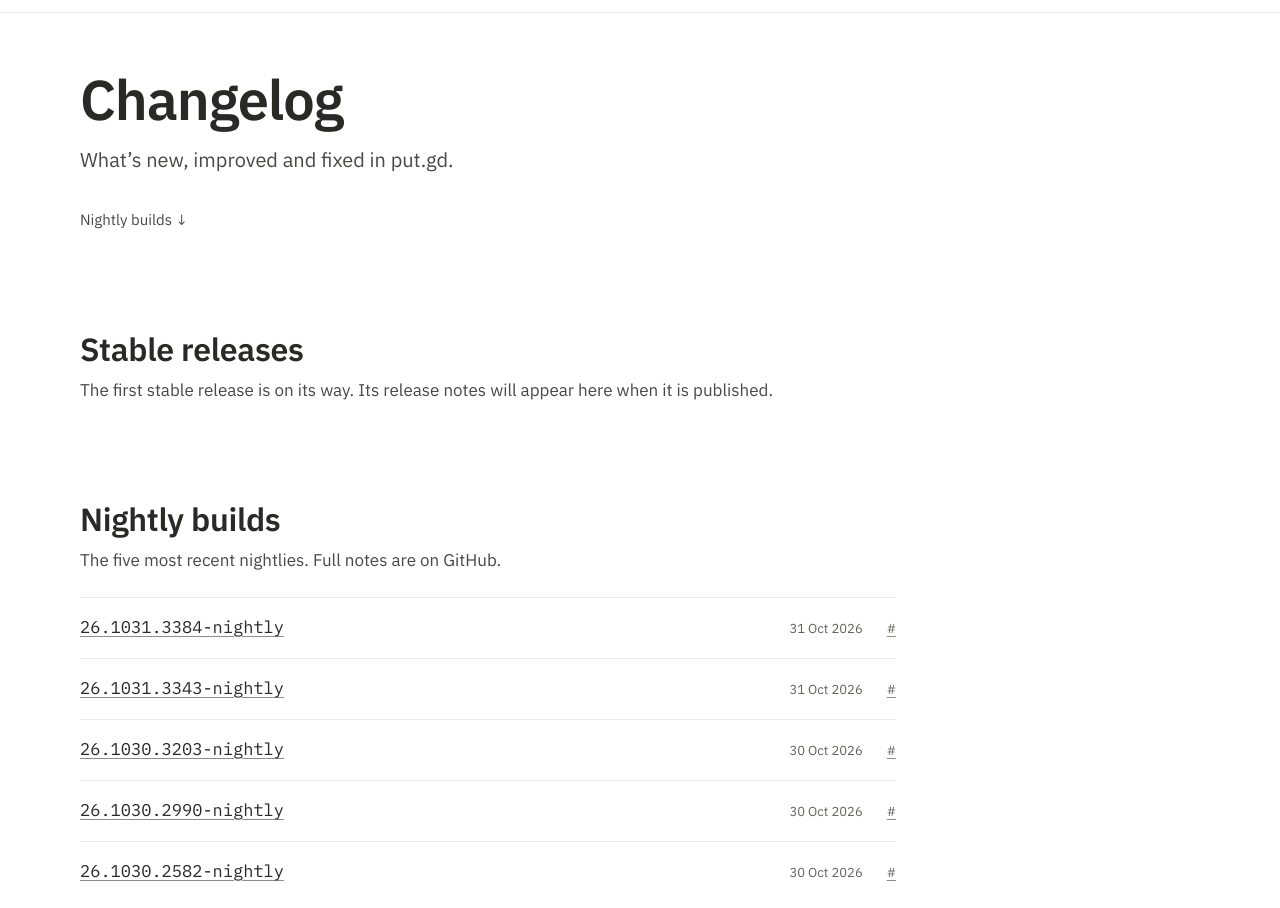
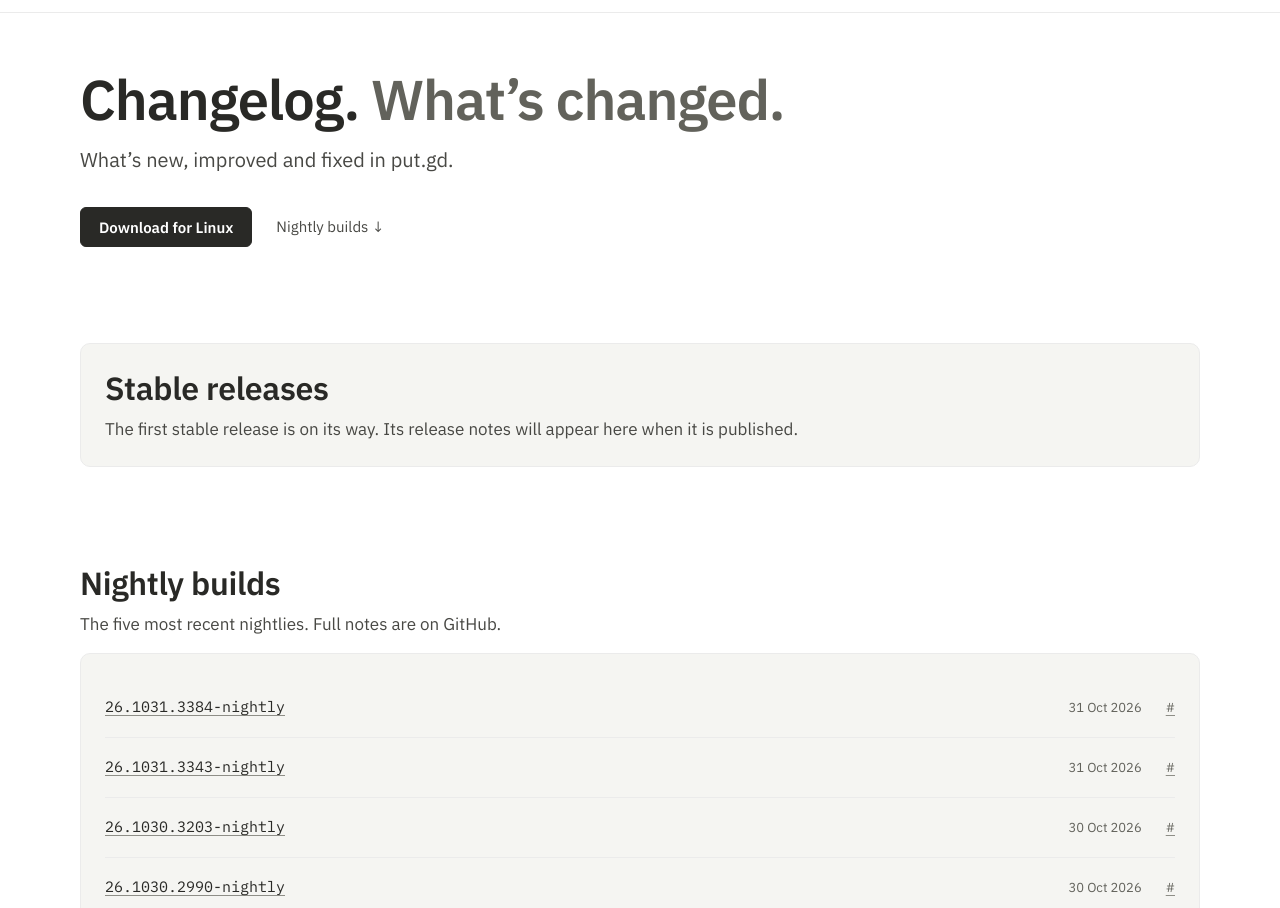
Before and after one commit to patrick-hudson/put.gd-site, a plain HTML site: page public/changelog.html in a window 1280 px wide. Shown: the part 44-952 px from the top of the page. Drawn offline with Linux system fonts and the light colour scheme.

Commit message:
fix: use full-width site cards and shared changelog buttons

```diff
--- a/public/_site/site.css
+++ b/public/_site/site.css
@@ -156,7 +156,7 @@ code { font: 400 0.88em/1 var(--mono); }
 }
 
 /* Changelog: shared typography, surfaces and spacing; only prose layout is page-specific. */
-.changelog-release { max-width: 80ch; padding-top: 24px; border-top: 1px solid var(--border); }
+.changelog .pkg { display: block; }
 .changelog-release + .changelog-release { margin-top: 48px; }
 .changelog-release h2 a { text-decoration: none; }
 .changelog-notes { margin-top: 24px; overflow-wrap: anywhere; }
@@ -170,7 +170,8 @@ code { font: 400 0.88em/1 var(--mono); }
 .changelog-notes table { display: block; overflow-x: auto; border-collapse: collapse; }
 .changelog-notes th, .changelog-notes td { padding: 8px 12px; border: 1px solid var(--border); text-align: left; }
 .changelog-notes a { color: var(--link); }
-.changelog-nightlies { max-width: 80ch; list-style: none; margin-top: 24px; }
-.changelog-nightlies li { display: flex; flex-wrap: wrap; gap: 8px 24px; align-items: baseline; padding: 16px 0; border-top: 1px solid var(--border); }
-.changelog-nightlies .file { flex: 1; font-family: var(--mono); overflow-wrap: anywhere; }
+.changelog-nightlies { list-style: none; }
+.changelog-nightlies li { display: flex; flex-wrap: wrap; gap: 8px 24px; align-items: baseline; padding: 16px 0; }
+.changelog-nightlies li + li { border-top: 1px solid var(--border); }
+.changelog-nightlies .file { flex: 1; }
 .changelog-nightlies time, .changelog-nightlies .permalink { font-size: 13px; color: var(--text-muted); }
--- a/public/changelog.html
+++ b/public/changelog.html
@@ -26,27 +26,27 @@
 </header>
 <main id="main" class="changelog">
 <section class="hero wrap" aria-labelledby="changelog-title">
-  <h1 id="changelog-title">Changelog</h1>
+  <h1 id="changelog-title">Changelog. <span>What’s changed.</span></h1>
   <p class="lede">What’s new, improved and fixed in put.gd.</p>
-  <p class="actions"><a class="btn-quiet" href="#nightly-builds">Nightly builds ↓</a></p>
+  <p class="actions"><a class="btn btn-primary" href="https://app.put.gd/dl/stable/appimage">Download for Linux</a><a class="btn-quiet" href="#nightly-builds">Nightly builds ↓</a></p>
 </section>
 <section class="install wrap" aria-label="Stable release notes">
-<h2>Stable releases</h2>
-<p class="install-line">The first stable release is on its way. Its release notes will appear here when it is published.</p>
+<div class="pkg"><h2>Stable releases</h2>
+<p class="install-line">The first stable release is on its way. Its release notes will appear here when it is published.</p></div>
 </section>
 <section class="install wrap" id="nightly-builds" aria-labelledby="nightly-title">
   <h2 id="nightly-title">Nightly builds</h2>
   <p class="install-line">The five most recent nightlies. Full notes are on GitHub.</p>
-<ul class="changelog-nightlies"><li id="v26.1031.3384-nightly"><a class="file" href="https://github.com/patrick-hudson/put.gd-desktop/releases/tag/v26.1031.3384-nightly">26.1031.3384-nightly</a>
-    <time datetime="2026-10-31">31 Oct 2026</time><a class="permalink" href="/changelog#v26.1031.3384-nightly" aria-label="Permalink to v26.1031.3384-nightly">#</a></li>
+<div class="pkg"><ul class="changelog-nightlies"><li id="v26.1031.3384-nightly"><a class="file" href="https://github.com/patrick-hudson/put.gd-desktop/releases/tag/v26.1031.3384-nightly">26.1031.3384-nightly</a>
+    <span class="meta"><time datetime="2026-10-31">31 Oct 2026</time></span><a class="permalink" href="/changelog#v26.1031.3384-nightly" aria-label="Permalink to v26.1031.3384-nightly">#</a></li>
 <li id="v26.1031.3343-nightly"><a class="file" href="https://github.com/patrick-hudson/put.gd-desktop/releases/tag/v26.1031.3343-nightly">26.1031.3343-nightly</a>
-    <time datetime="2026-10-31">31 Oct 2026</time><a class="permalink" href="/changelog#v26.1031.3343-nightly" aria-label="Permalink to v26.1031.3343-nightly">#</a></li>
+    <span class="meta"><time datetime="2026-10-31">31 Oct 2026</time></span><a class="permalink" href="/changelog#v26.1031.3343-nightly" aria-label="Permalink to v26.1031.3343-nightly">#</a></li>
 <li id="v26.1030.3203-nightly"><a class="file" href="https://github.com/patrick-hudson/put.gd-desktop/releases/tag/v26.1030.3203-nightly">26.1030.3203-nightly</a>
-    <time datetime="2026-10-30">30 Oct 2026</time><a class="permalink" href="/changelog#v26.1030.3203-nightly" aria-label="Permalink to v26.1030.3203-nightly">#</a></li>
+    <span class="meta"><time datetime="2026-10-30">30 Oct 2026</time></span><a class="permalink" href="/changelog#v26.1030.3203-nightly" aria-label="Permalink to v26.1030.3203-nightly">#</a></li>
 <li id="v26.1030.2990-nightly"><a class="file" href="https://github.com/patrick-hudson/put.gd-desktop/releases/tag/v26.1030.2990-nightly">26.1030.2990-nightly</a>
-    <time datetime="2026-10-30">30 Oct 2026</time><a class="permalink" href="/changelog#v26.1030.2990-nightly" aria-label="Permalink to v26.1030.2990-nightly">#</a></li>
+    <span class="meta"><time datetime="2026-10-30">30 Oct 2026</time></span><a class="permalink" href="/changelog#v26.1030.2990-nightly" aria-label="Permalink to v26.1030.2990-nightly">#</a></li>
 <li id="v26.1030.2582-nightly"><a class="file" href="https://github.com/patrick-hudson/put.gd-desktop/releases/tag/v26.1030.2582-nightly">26.1030.2582-nightly</a>
-    <time datetime="2026-10-30">30 Oct 2026</time><a class="permalink" href="/changelog#v26.1030.2582-nightly" aria-label="Permalink to v26.1030.2582-nightly">#</a></li></ul>
+    <span class="meta"><time datetime="2026-10-30">30 Oct 2026</time></span><a class="permalink" href="/changelog#v26.1030.2582-nightly" aria-label="Permalink to v26.1030.2582-nightly">#</a></li></ul></div>
 </section>
 </main>
 <footer class="foot">
```
Also changed, not shown: tools/changelog.html (+2 -2 lines), 1 other file.
